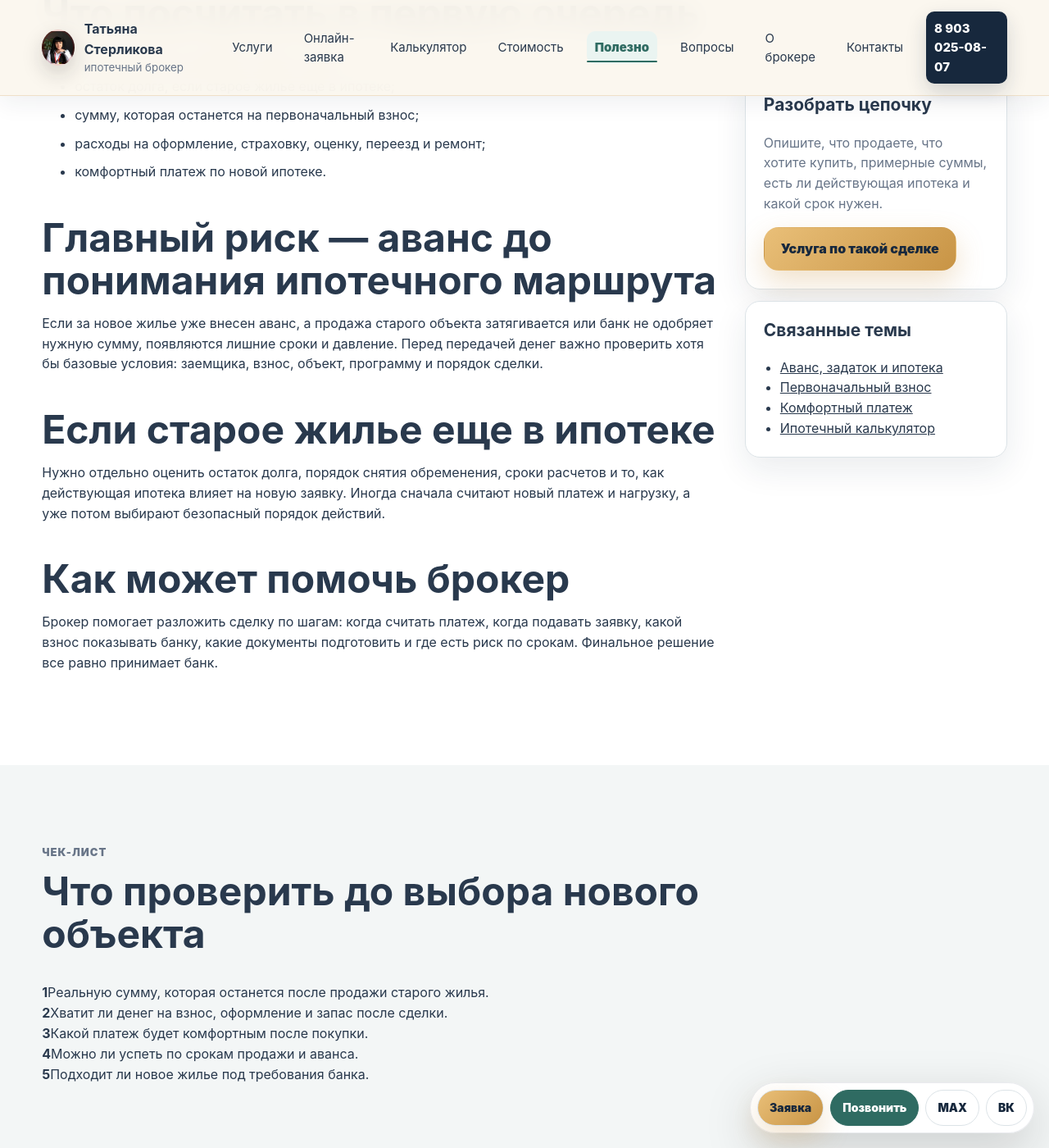
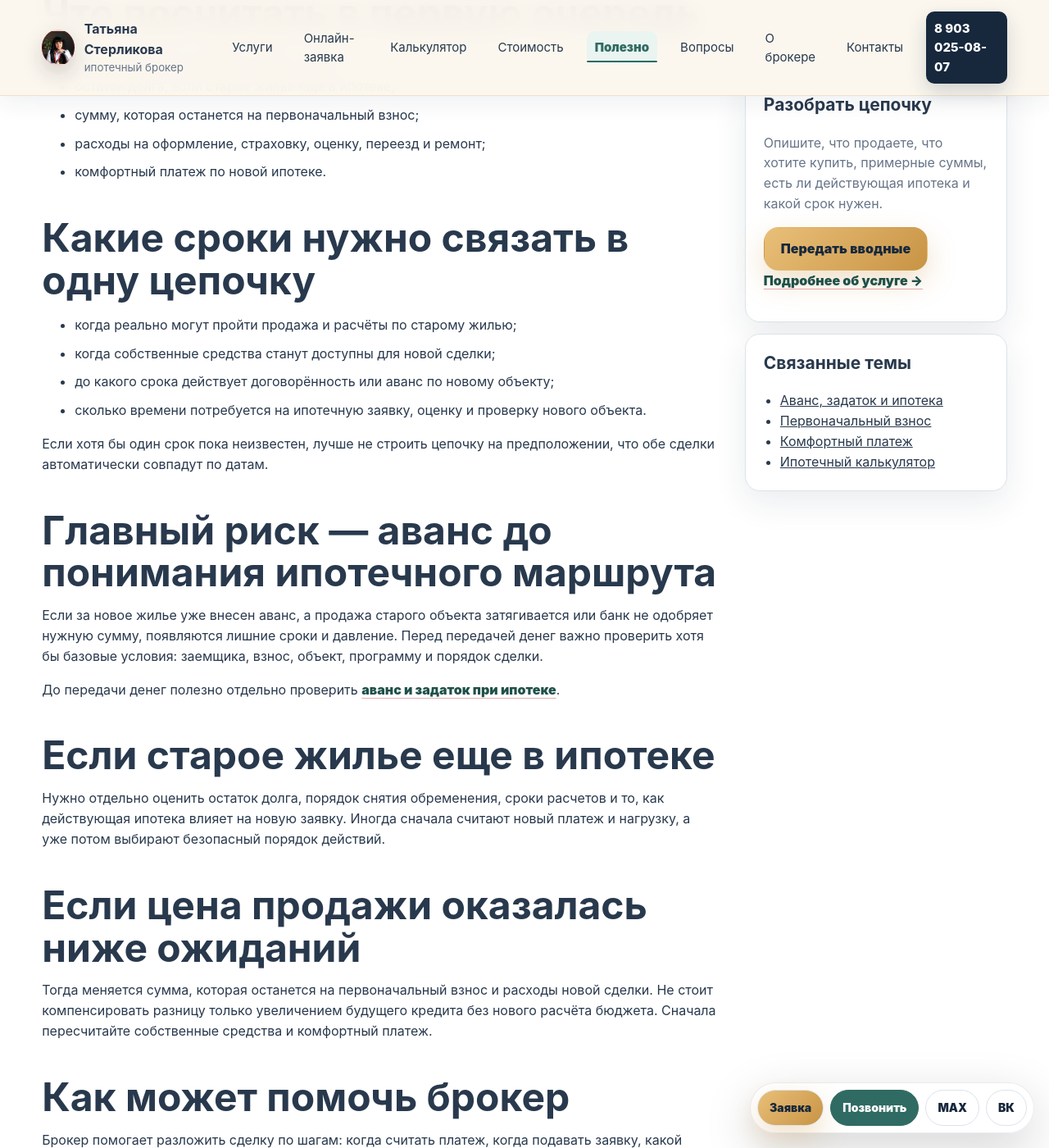
Before and after one commit to deputat36/broker, a Jekyll site: the page built from polezno/kak-kupit-novoe-zhile-esli-prodaesh-staroe.md, in a window 1280 px wide and 1400 px high, scrolled down 1197 px. Shown: the whole window at 82% size. Built offline with Jekyll 4.4.1, drawn with Linux system fonts in a browser that asks for light colours; some of the changed text lies outside the part shown.

Commit message:
Усилить маршрут продажи старого и покупки нового жилья (#80)
Связать сроки продажи и покупки, добавить точный сценарий формы и измеримые CTA без фиксации меняющихся банковских условий.

```diff
--- a/polezno/kak-kupit-novoe-zhile-esli-prodaesh-staroe.md
+++ b/polezno/kak-kupit-novoe-zhile-esli-prodaesh-staroe.md
@@ -13,7 +13,7 @@ schema: '{"@context":"https://schema.org","@type":"Article","headline":"Как
   <h1>Как купить новое жилье, если продаешь старое</h1>
   <p class="lead">Самая частая сложность в такой сделке — связать сроки продажи, ипотечного одобрения, первоначального взноса, аванса за новое жилье и требований банка к объекту.</p>
   <div class="hero-actions">
-    <a class="btn btn-primary" href="{{ '/konsultaciya/' | relative_url }}">Разобрать сделку</a>
+    <a class="btn btn-primary" href="{{ '/online-zayavka/' | relative_url }}?source={{ page.url | url_encode }}&amp;scenario={{ 'Продажа старого и покупка нового жилья' | url_encode }}&amp;placement=sale_purchase_hero">Разобрать цепочку онлайн</a>
     <a class="btn btn-secondary" href="tel:+79030250807">Позвонить Татьяне</a>
   </div>
 </section>
@@ -32,11 +32,24 @@ schema: '{"@context":"https://schema.org","@type":"Article","headline":"Как
       <li>комфортный платеж по новой ипотеке.</li>
     </ul>
 
+    <h2>Какие сроки нужно связать в одну цепочку</h2>
+    <ul>
+      <li>когда реально могут пройти продажа и расчёты по старому жилью;</li>
+      <li>когда собственные средства станут доступны для новой сделки;</li>
+      <li>до какого срока действует договорённость или аванс по новому объекту;</li>
+      <li>сколько времени потребуется на ипотечную заявку, оценку и проверку нового объекта.</li>
+    </ul>
+    <p>Если хотя бы один срок пока неизвестен, лучше не строить цепочку на предположении, что обе сделки автоматически совпадут по датам.</p>
+
     <h2>Главный риск — аванс до понимания ипотечного маршрута</h2>
     <p>Если за новое жилье уже внесен аванс, а продажа старого объекта затягивается или банк не одобряет нужную сумму, появляются лишние сроки и давление. Перед передачей денег важно проверить хотя бы базовые условия: заемщика, взнос, объект, программу и порядок сделки.</p>
+    <p>До передачи денег полезно отдельно проверить <a class="text-link" href="{{ '/polezno/avans-zadatok-i-ipoteka/' | relative_url }}">аванс и задаток при ипотеке</a>.</p>
 
     <h2>Если старое жилье еще в ипотеке</h2>
     <p>Нужно отдельно оценить остаток долга, порядок снятия обременения, сроки расчетов и то, как действующая ипотека влияет на новую заявку. Иногда сначала считают новый платеж и нагрузку, а уже потом выбирают безопасный порядок действий.</p>
+
+    <h2>Если цена продажи оказалась ниже ожиданий</h2>
+    <p>Тогда меняется сумма, которая останется на первоначальный взнос и расходы новой сделки. Не стоит компенсировать разницу только увеличением будущего кредита без нового расчёта бюджета. Сначала пересчитайте собственные средства и комфортный платеж.</p>
 
     <h2>Как может помочь брокер</h2>
     <p>Брокер помогает разложить сделку по шагам: когда считать платеж, когда подавать заявку, какой взнос показывать банку, какие документы подготовить и где есть риск по срокам. Финальное решение все равно принимает банк.</p>
@@ -46,7 +59,8 @@ schema: '{"@context":"https://schema.org","@type":"Article","headline":"Как
     <div class="seo-panel">
       <h3>Разобрать цепочку</h3>
       <p>Опишите, что продаете, что хотите купить, примерные суммы, есть ли действующая ипотека и какой срок нужен.</p>
-      <a class="btn btn-primary" href="{{ '/uslugi/ipoteka-pri-prodazhe-starogo-zhilya/' | relative_url }}">Услуга по такой сделке</a>
+      <a class="btn btn-primary" href="{{ '/online-zayavka/' | relative_url }}?source={{ page.url | url_encode }}&amp;scenario={{ 'Продажа старого и покупка нового жилья' | url_encode }}&amp;placement=sale_purchase_sidebar">Передать вводные</a>
+      <p><a class="text-link" href="{{ '/uslugi/ipoteka-pri-prodazhe-starogo-zhilya/' | relative_url }}">Подробнее об услуге →</a></p>
     </div>
     <div class="seo-panel">
       <h3>Связанные темы</h3>
@@ -84,12 +98,12 @@ schema: '{"@context":"https://schema.org","@type":"Article","headline":"Как
 <section class="section cta-section">
   <div>
     <p class="eyebrow">Есть старое жилье и план новой покупки?</p>
-    <h2>Сначала проверьте сроки и платеж</h2>
-    <p>Позвоните или напишите Татьяне: что продаете, что хотите купить, какой взнос планируете и есть ли действующая ипотека.</p>
+    <h2>Сначала свяжите деньги и сроки</h2>
+    <p>Укажите, что продаете, что хотите купить, примерную цену продажи, планируемый взнос и есть ли действующая ипотека.</p>
   </div>
   <div class="cta-actions">
-    <a class="btn btn-primary" href="tel:+79030250807">8 903 025-08-07</a>
-    <button class="btn btn-secondary" type="button" data-copy-phone>MAX</button>
+    <a class="btn btn-primary" href="{{ '/online-zayavka/' | relative_url }}?source={{ page.url | url_encode }}&amp;scenario={{ 'Продажа старого и покупка нового жилья' | url_encode }}&amp;placement=sale_purchase_final">Разобрать сделку</a>
+    <a class="btn btn-secondary" href="tel:+79030250807">Позвонить</a>
     <a class="btn btn-secondary" href="https://vk.com/tatyanasterlikova" rel="noopener">ВК</a>
   </div>
 </section>
```
